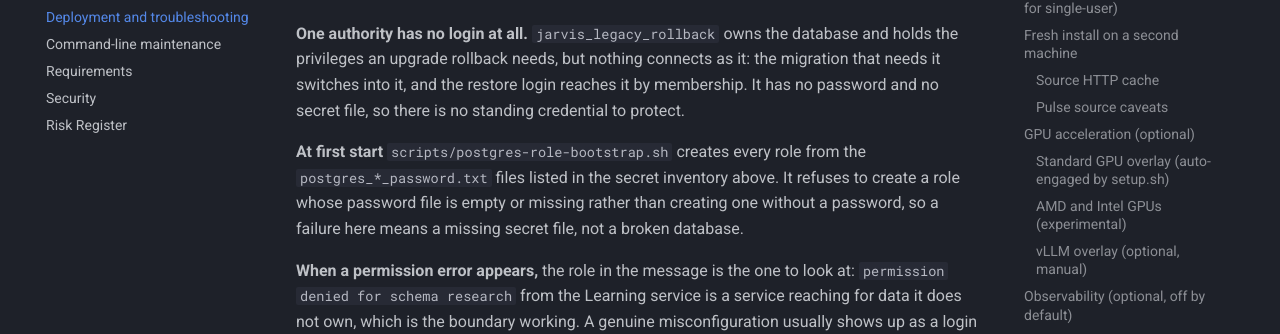
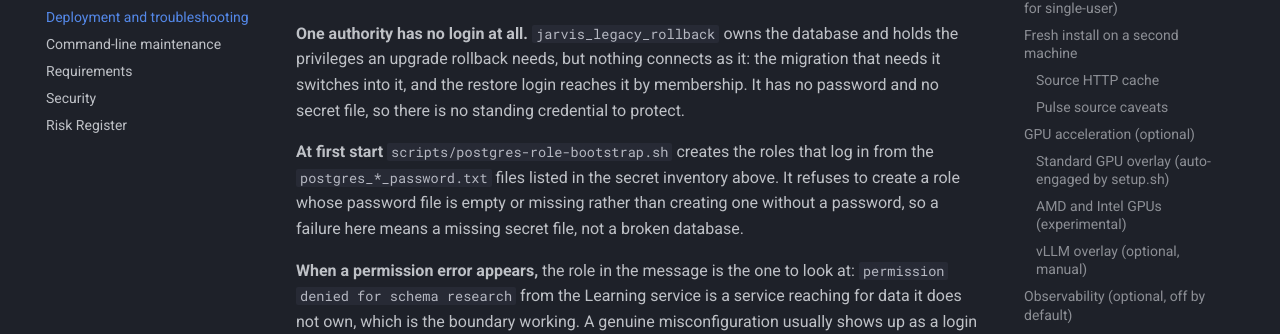
Before and after one commit to FFidan/Jarvis-RD-Assistant, an MkDocs documentation site: the page built from docs/DEPLOYMENT.md, in a window 1280 px wide and 900 px high, scrolled down 14295 px. Shown: the part 118-452 px from the top of the window. Built offline with MkDocs 1.6.1 and Material for MkDocs 9.7.7, drawn with Linux system fonts in a browser that asks for light colours; comment, search, counter and statistics services are not loaded.

Commit message:
docs(deploy): say which roles come from a password file
The role-creation note said every role is created from a password file, which
the paragraph above it now contradicts: one authority has no login and no
secret. Name the roles that do. Also drop unused stand-in arguments in the new
erasure test so the type checker has nothing to report.

Co-Authored-By: Claude <noreply@anthropic.com>

```diff
--- a/docs/DEPLOYMENT.md
+++ b/docs/DEPLOYMENT.md
@@ -480,11 +480,11 @@ connects as it: the migration that needs it switches into it, and the restore
 login reaches it by membership. It has no password and no secret file, so there
 is no standing credential to protect.
 
-**At first start** `scripts/postgres-role-bootstrap.sh` creates every role from
-the `postgres_*_password.txt` files listed in the secret inventory above. It
-refuses to create a role whose password file is empty or missing rather than
-creating one without a password, so a failure here means a missing secret file,
-not a broken database.
+**At first start** `scripts/postgres-role-bootstrap.sh` creates the roles that
+log in from the `postgres_*_password.txt` files listed in the secret inventory
+above. It refuses to create a role whose password file is empty or missing
+rather than creating one without a password, so a failure here means a missing
+secret file, not a broken database.
 
 **When a permission error appears,** the role in the message is the one to look
 at: `permission denied for schema research` from the Learning service is a
```
Also changed, not shown: 1 other file.
